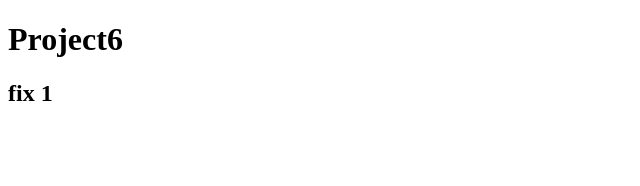
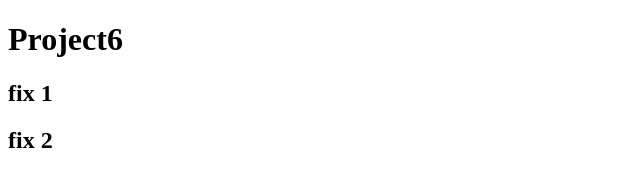
Before and after one commit to AnDuy98/project6, a plain HTML site: page index.html in a window 1280 px wide. Shown: the full height of the page, 0-640 px from the left. Drawn offline with Linux system fonts and the light colour scheme.

Commit message:
fix 2 commit

```diff
--- a/index.html
+++ b/index.html
@@ -8,5 +8,6 @@
 <body>
     <h1>Project6</h1>
     <h2>fix 1</h2>
+    <h2>fix 2</h2>
 </body>
 </html>
```
